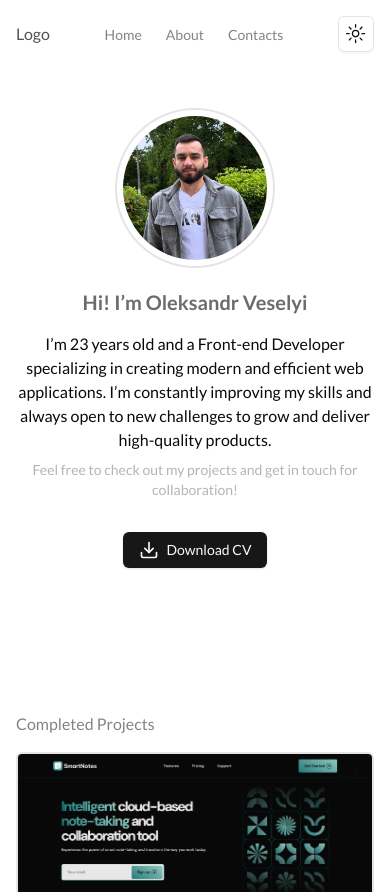
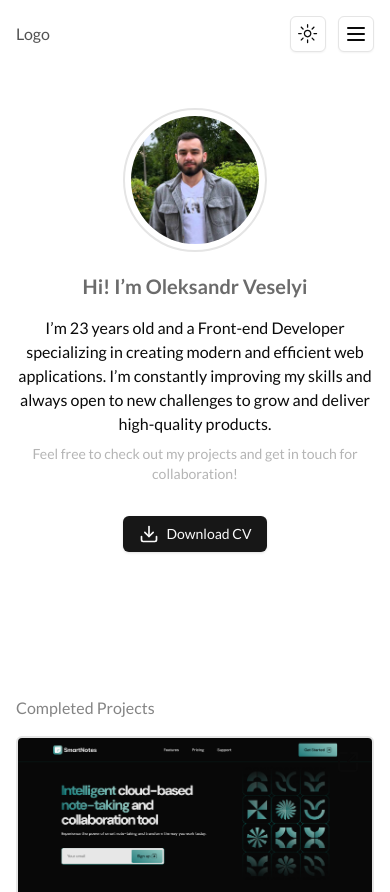
Before and after one commit to sany0chekk/next-portfolio, a Next.js app: page / in a window 390 px wide. Shown: the top 892 px of the page. Built offline with nearby package versions, Linux system fonts and the light colour scheme.

Commit message:
add mobile-menu

```diff
--- a/src/app/page.tsx
+++ b/src/app/page.tsx
@@ -20,7 +20,7 @@ export default function Home() {
       <div className="">
         <div className="flex justify-center mb-5">
           <span className="p-1.5 border-2 rounded-full">
-            <Avatar className="w-36 h-36">
+            <Avatar className="w-32 md:w-36 h-32 md:h-36">
               <AvatarImage src="/images/photo.jpg" />
               <AvatarFallback>Oleksandr Veselyi</AvatarFallback>
             </Avatar>
--- a/src/components/app-bar.tsx
+++ b/src/components/app-bar.tsx
@@ -1,5 +1,6 @@
 import Link from "next/link";
 import { ThemeChanger } from "./theme-changer";
+import MobileMenu from "./mobile-menu";
 
 const links = [
   { href: "/", text: "Home" },
@@ -14,7 +15,7 @@ const AppBar = ({}) => {
         <p className="flex items-center gap-2 font-medium text-neutral-600">
           Logo
         </p>
-        <ul className="flex items-center gap-6">
+        <ul className="hidden md:flex items-center gap-6">
           {links.map(({ href, text }) => {
             return (
               <li key={text}>
@@ -28,7 +29,10 @@ const AppBar = ({}) => {
             );
           })}
         </ul>
-        <ThemeChanger />
+        <div className="flex items-center gap-3">
+          <ThemeChanger />
+          <MobileMenu />
+        </div>
       </nav>
     </header>
   );
--- /dev/null
+++ b/src/components/mobile-menu.tsx
@@ -0,0 +1,40 @@
+"use client";
+
+import {
+  DropdownMenu,
+  DropdownMenuContent,
+  DropdownMenuItem,
+  DropdownMenuLabel,
+  DropdownMenuSeparator,
+  DropdownMenuTrigger,
+} from "@/components/ui/dropdown-menu";
+import { Menu } from "lucide-react";
+import { Button } from "./ui/button";
+import Link from "next/link";
+
+const MobileMenu = () => {
+  return (
+    <div className="md:hidden">
+      <DropdownMenu>
+        <DropdownMenuTrigger asChild>
+          <Button variant="outline" size="icon">
+            <Menu />
+          </Button>
+        </DropdownMenuTrigger>
+        <DropdownMenuContent>
+          <DropdownMenuItem asChild>
+            <Link href="/">Home</Link>
+          </DropdownMenuItem>
+          <DropdownMenuItem asChild>
+            <Link href="/about">About</Link>
+          </DropdownMenuItem>
+          <DropdownMenuItem asChild>
+            <Link href="/contacts">Contacts</Link>
+          </DropdownMenuItem>
+        </DropdownMenuContent>
+      </DropdownMenu>
+    </div>
+  );
+};
+
+export default MobileMenu;
```
